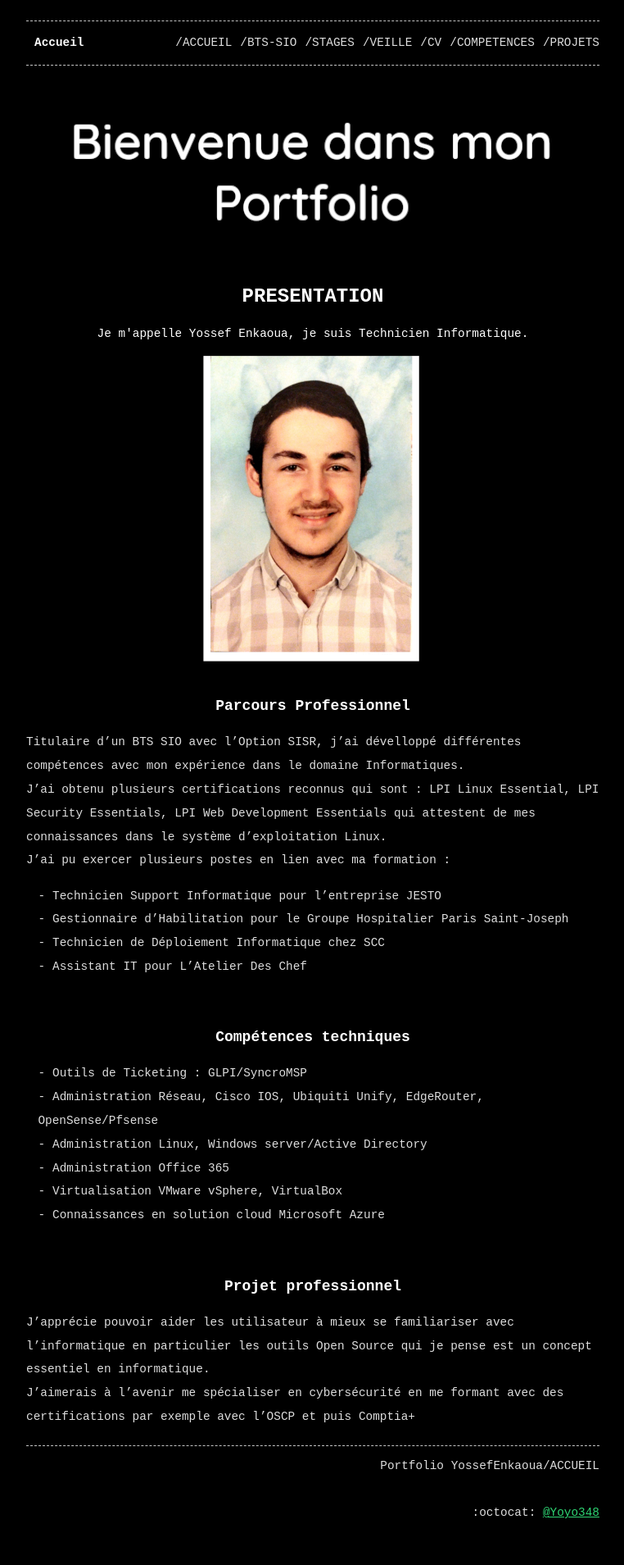
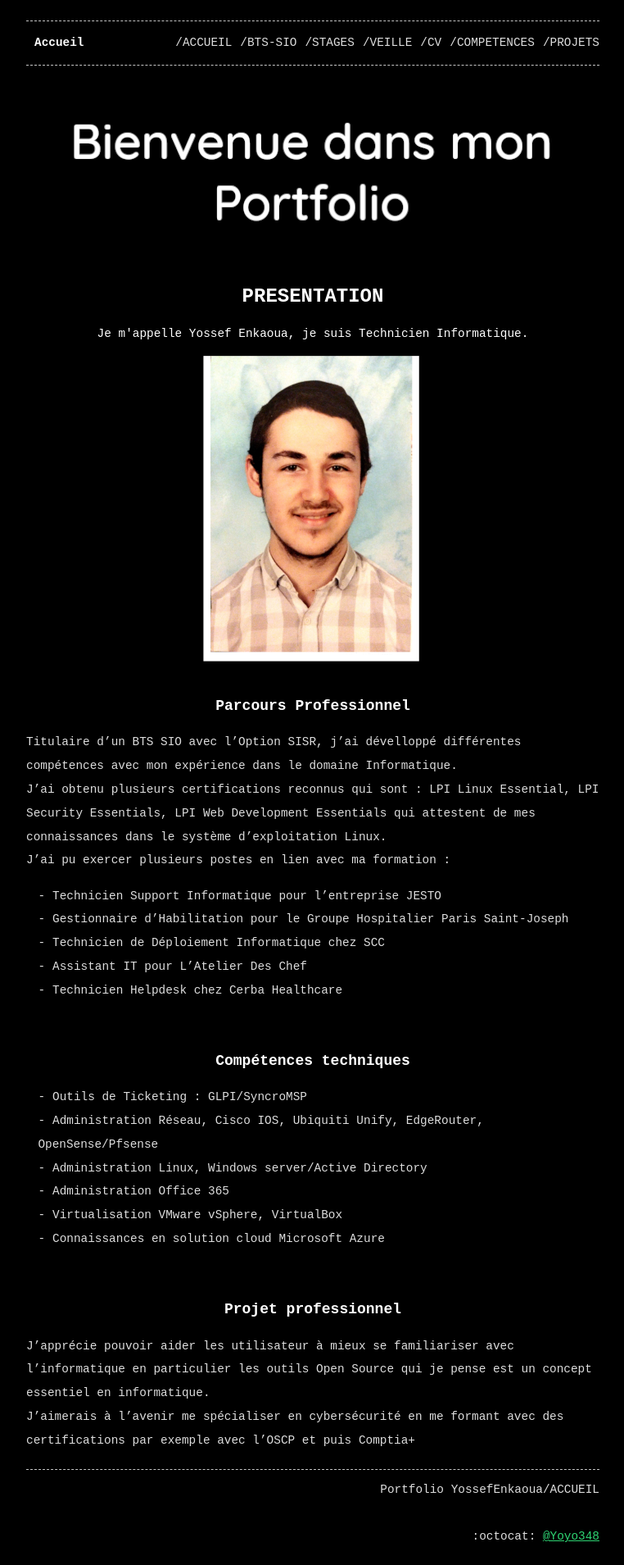
Before and after one commit to Yoyo348/ga_blog, a Jekyll site: the page built from index.md, in a window 1280 px wide. Shown: the whole page at 82% size, without its empty margins (258-1020 px from the left). Built offline with Jekyll 4.4.1, drawn with Linux system fonts in a browser that asks for light colours; before the commit the page ends 1880 px from its top, so only the background shows below that.

Commit message:
Update index.md

```diff
--- a/index.md
+++ b/index.md
@@ -16,13 +16,14 @@ detail_image: assets/img/port.png
 
 <strong><center><font size="4"> Parcours Professionnel </font></center></strong>
 
-Titulaire d'un BTS SIO avec l'Option SISR, j'ai dévelloppé différentes compétences avec mon expérience dans le domaine Informatiques.
+Titulaire d'un BTS SIO avec l'Option SISR, j'ai dévelloppé différentes compétences avec mon expérience dans le domaine Informatique.
 J'ai obtenu plusieurs certifications reconnus qui sont : LPI Linux Essential, LPI Security Essentials, LPI Web Development Essentials qui attestent de mes connaissances dans le système d'exploitation Linux.
 J'ai pu exercer plusieurs postes en lien avec ma formation :
 - Technicien Support Informatique pour l'entreprise JESTO
 - Gestionnaire d'Habilitation pour le Groupe Hospitalier Paris Saint-Joseph
 - Technicien de Déploiement Informatique chez SCC
 - Assistant IT pour L'Atelier Des Chef
+- Technicien Helpdesk chez Cerba Healthcare
 
 <br><strong><center><font size="4"> Compétences techniques </font></center></strong>
 
```
